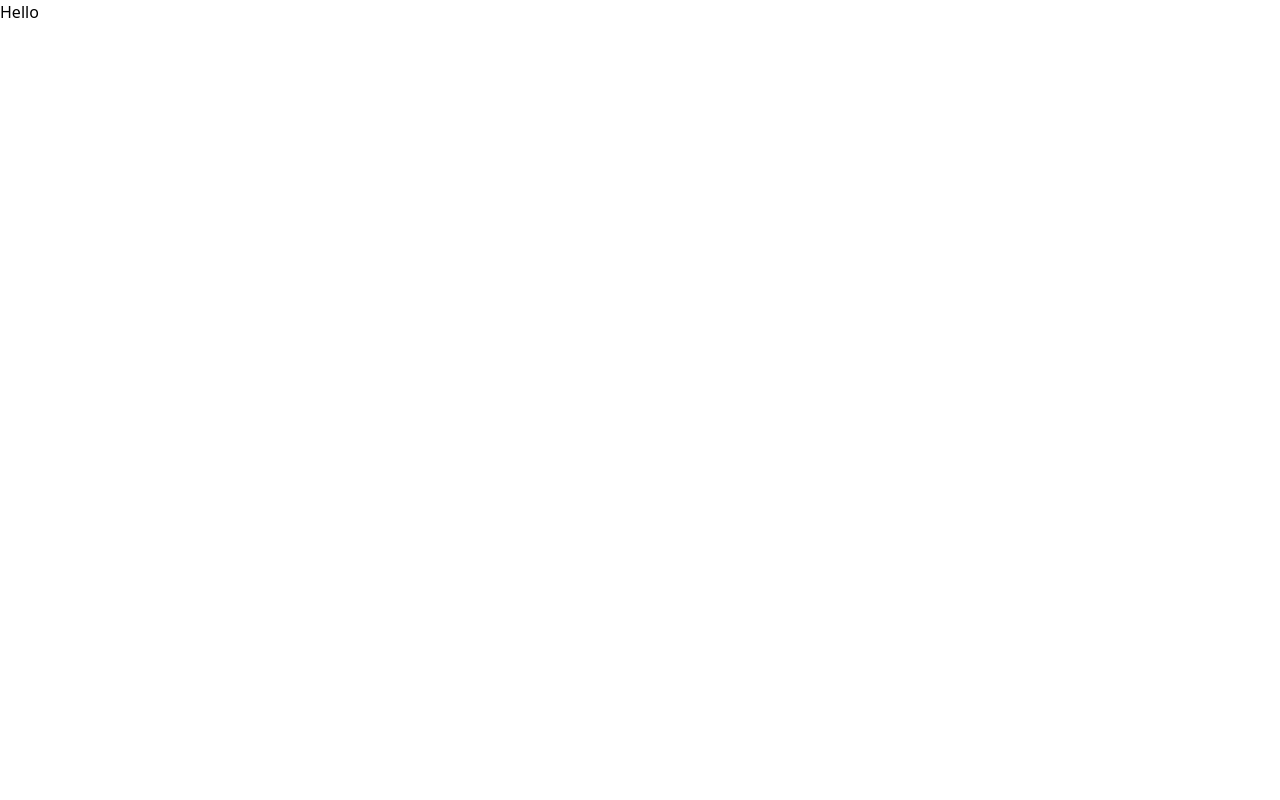
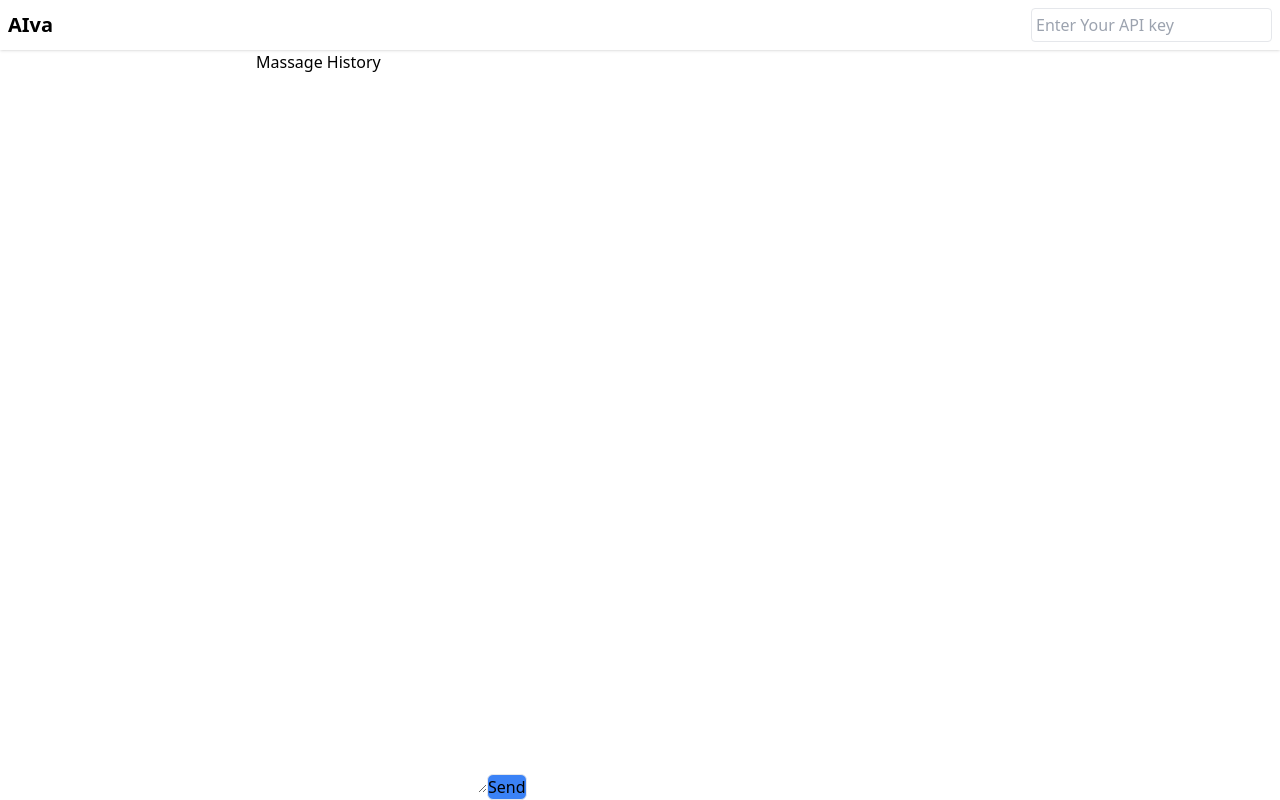
Before and after one commit to MotoBwi/AIva, a Next.js app in the folder aiva-dev/: page / in a window 1280 px wide. Built offline with nearby package versions, Linux system fonts and the light colour scheme.

Commit message:
intrigreated open ai api

```diff
--- a/aiva-dev/src/pages/index.js
+++ b/aiva-dev/src/pages/index.js
@@ -1,5 +1,53 @@
+import { useState } from "react";
+
 export default function Home() {
-  return (
-    <div>Hello</div>
-  );
+  const [apiKey, setApiKey] = useState("");
+  const API_URL = "https://api.openai.com/v1/chat/completions";
+
+  async function sendRequest(){
+    const response = await fetch(API_URL, {
+      method: 'POST',
+      headers: {
+        'Content-Type': 'application/json',
+        'Authorization': 'Bearer ' + apiKey,
+      },
+      body: JSON.stringify({
+        "model": "gpt-3.5-turbo",
+        "messages": [{"role": "user", "content": "Hello!"}]
+      }),
+    });
+    const responseJson = await response.json();
+    console.log("responseJson", responseJson);
+  }
+
+
+
+  return <div className="flex flex-col h-screen">
+    <nav className="shadow p-2 flex flex-row justify-between items-center">
+      <div className="text-xl font-bold">AIva</div>
+      <div>
+        <input
+        type="password"
+        className="border p-1 rounded"
+        onChange={e => setApiKey(e.target.value)}
+        value={apiKey}
+        placeholder="Enter Your API key"/>
+      </div>
+    </nav>
+    {/*Massage History */}
+    <div className="flex-1 ">
+      <div className="w-full max-w-screen-md mx-auto">
+      Massage History
+      </div>
+      </div>
+    {/*Massage Input Box */}
+    <div>
+      <div className="w-full max-w-screen-md mx-auto">
+        <textarea className="bborder text-lg rounded-md p-1"/>
+        <button className="bg-blue-500 hover:bg-blue-600 border rounded-md">
+          Send
+        </button>
+      </div>
+    </div>
+  </div>
 }
--- /dev/null
+++ b/package.json
@@ -0,0 +1,5 @@
+{
+  "dependencies": {
+    "openai": "^4.77.3"
+  }
+}
```
Also changed, not shown: 1 other file (tests, documents, lock files or other folders).
